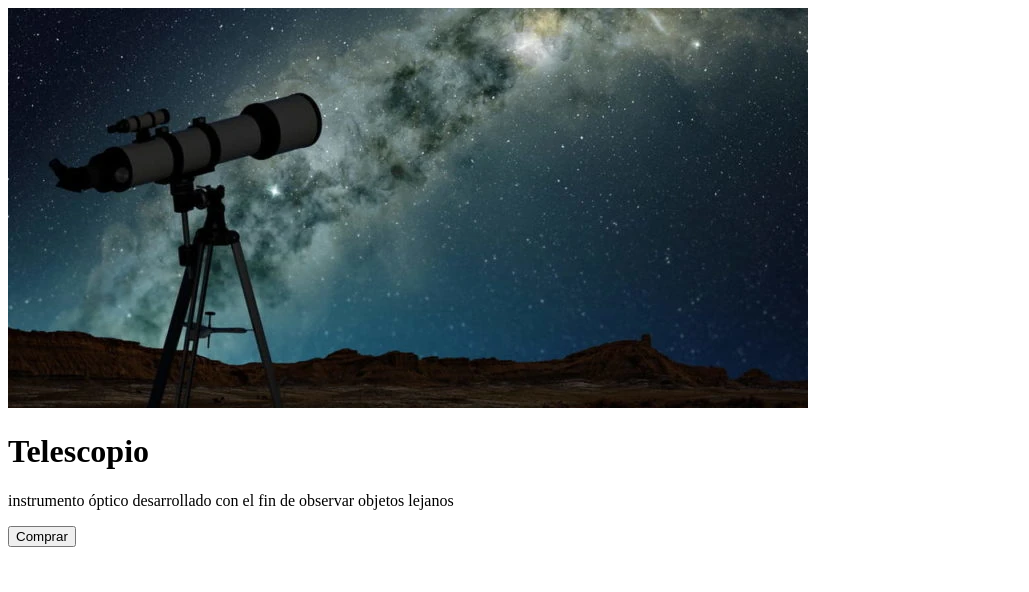
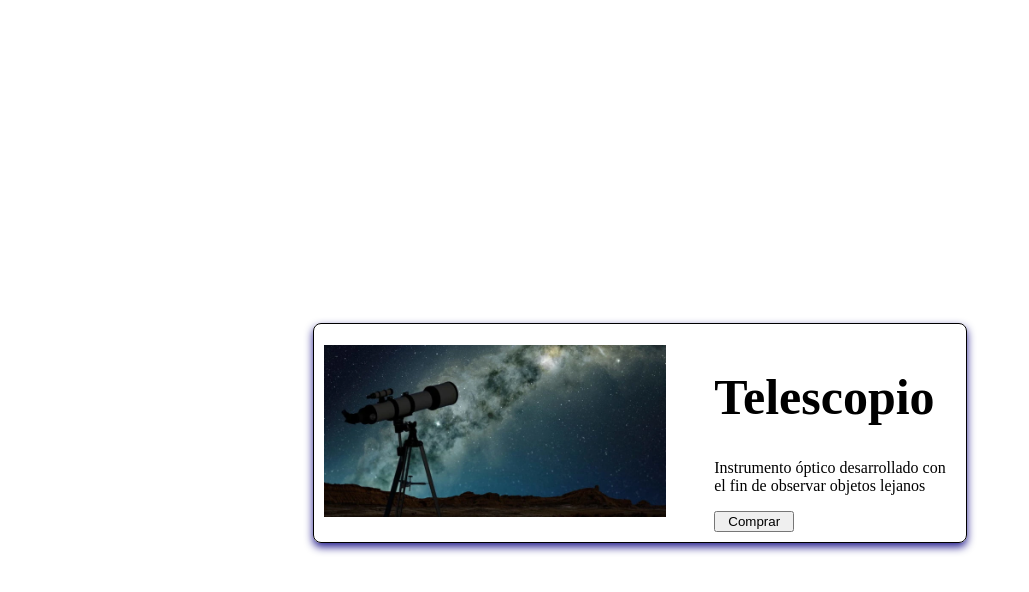
Before and after one commit to SofiaDeAlessandre/responsive-desafio-12, a website built with Vite: page pages/ejercicioD/ejercicio-d.html in a window 1280 px wide. Shown: the whole page, without its empty margins (0-1029 px from the left). Built offline with nearby package versions, Linux system fonts and the light colour scheme.

Commit message:
add exercise-d

```diff
--- a/pages/ejercicioD/ejercicio-d.html
+++ b/pages/ejercicioD/ejercicio-d.html
@@ -1,19 +1,27 @@
 <!DOCTYPE html>
 <html lang="es">
-<head>
-    <meta charset="UTF-8">
-    <meta name="viewport" content="width=device-width, initial-scale=1.0">
+  <head>
+    <meta charset="UTF-8" />
+    <meta name="viewport" content="width=device-width, initial-scale=1.0" />
     <title>Ejercicio d</title>
-</head>
-<body>
-
+  </head>
+  <body>
     <div class="card">
-        <img src="../ejercicioD/assets/telescopio.webp" alt="Imágen de telescopio">
-<h1>Telescopio</h1>
-<p>instrumento óptico desarrollado con el fin de observar objetos lejanos</p>
-<button>Comprar</button>
+      <div class="cont__img">
+        <img
+          src="../ejercicioD/assets/telescopio.webp"
+          alt="Imágen de telescopio"
+        />
+      </div>
+      <div>
+        <h1>Telescopio</h1>
+        <p>
+          Instrumento óptico desarrollado con el fin de observar objetos lejanos
+        </p>
+        <button class="btn">Comprar</button>
+      </div>
     </div>
 
     <script type="module" src="./main-d.js"></script>
-</body>
+  </body>
 </html>
--- a/pages/ejercicioD/style-d.css
+++ b/pages/ejercicioD/style-d.css
@@ -0,0 +1,65 @@
+.card {
+  border: 1px solid;
+  width: 50%;
+  display: flex;
+  flex-direction: column;
+  margin: auto;
+  box-shadow: 0 4px 8px rgba(12, 4, 129, 0.2);
+  border-radius: 8px;
+  align-items: center;
+  padding: 10px;
+  margin-top: 50px;
+}
+
+.card:hover {
+  transform: scale(1.05);
+  box-shadow: 0 6px 12px rgba(16, 3, 134, 0.3);
+}
+
+.cont__img {
+  width: 100%;
+}
+
+.btn {
+  width: 80px;
+}
+
+img {
+  width: 100%;
+}
+
+@media screen and (min-width: 576px) {
+  .card {
+    flex-direction: row;
+    gap: 3em;
+  }
+}
+
+@media screen and (min-width: 768px) {
+  h1 {
+    font-size: 50px;
+  }
+}
+
+@media screen and (min-width: 992px) {
+  .card {
+    box-shadow: 0 4px 8px rgba(12, 4, 129, 0.9);
+  }
+}
+
+@media screen and (min-width: 1200px) {
+  body {
+    display: flex;
+    flex-direction: row;
+    flex-wrap: wrap;
+    min-height: 100vh;
+    justify-content: center;
+    align-content: center;
+  }
+}
+
+@media screen and (min-width: 1400px) {
+  .card {
+    border: 4px double #6767df;
+  }
+}
```
